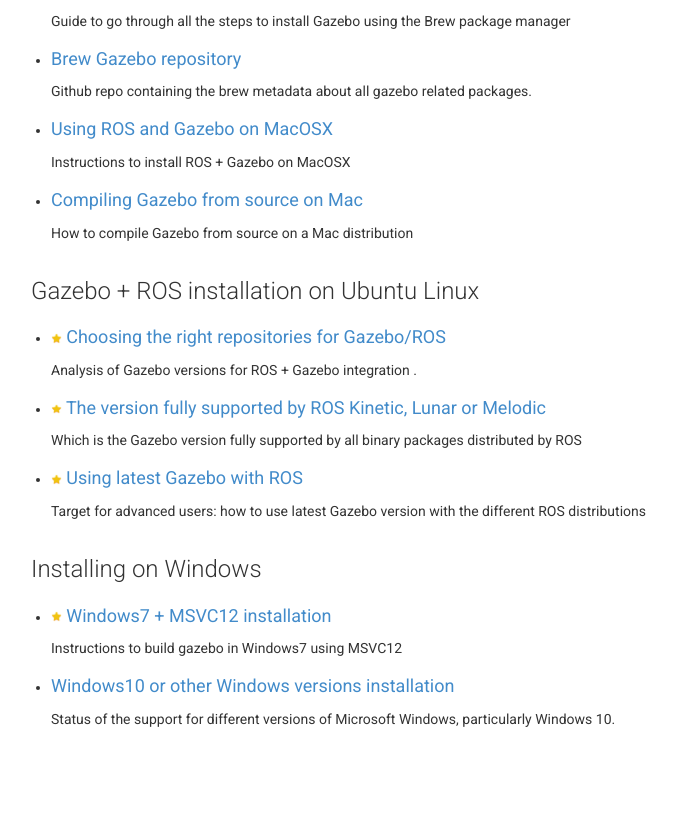
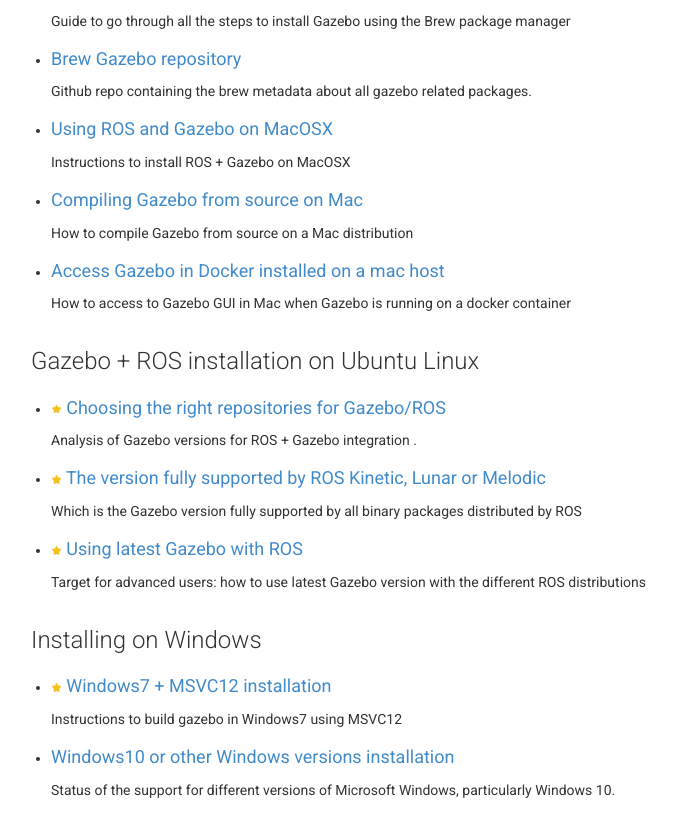
Before and after one commit to osrf/gazebo-doc-index, a Jekyll site: the page built from _categories/installing_gazebo.md, in a window 1280 px wide and 900 px high, scrolled down 1219 px. Shown: the top 837 px of the window, without its empty margins (54-731 px from the left). Built offline with Jekyll 4.4.1, drawn with Linux system fonts in a browser that asks for light colours; nearby versions of some CDN libraries.

Commit message:
Add how to access to Gazebo GUI a Mac docker installation

```diff
--- a/_categories/installing_gazebo.md
+++ b/_categories/installing_gazebo.md
@@ -94,6 +94,12 @@
         desc: 'How to compile Gazebo from source on a Mac distribution'
         star: false
 
+      - title: 'Access Gazebo in Docker installed on a mac host'
+        url: 'https://github.com/osrf/docker_images/issues/55#issuecomment-572762297'
+        desc: 'How to access to Gazebo GUI in Mac when Gazebo is running on a docker container'
+        star: false
+
+
   - title: "Gazebo + ROS installation on Ubuntu Linux"
     items:
       - title: 'Choosing the right repositories for Gazebo/ROS'
```
